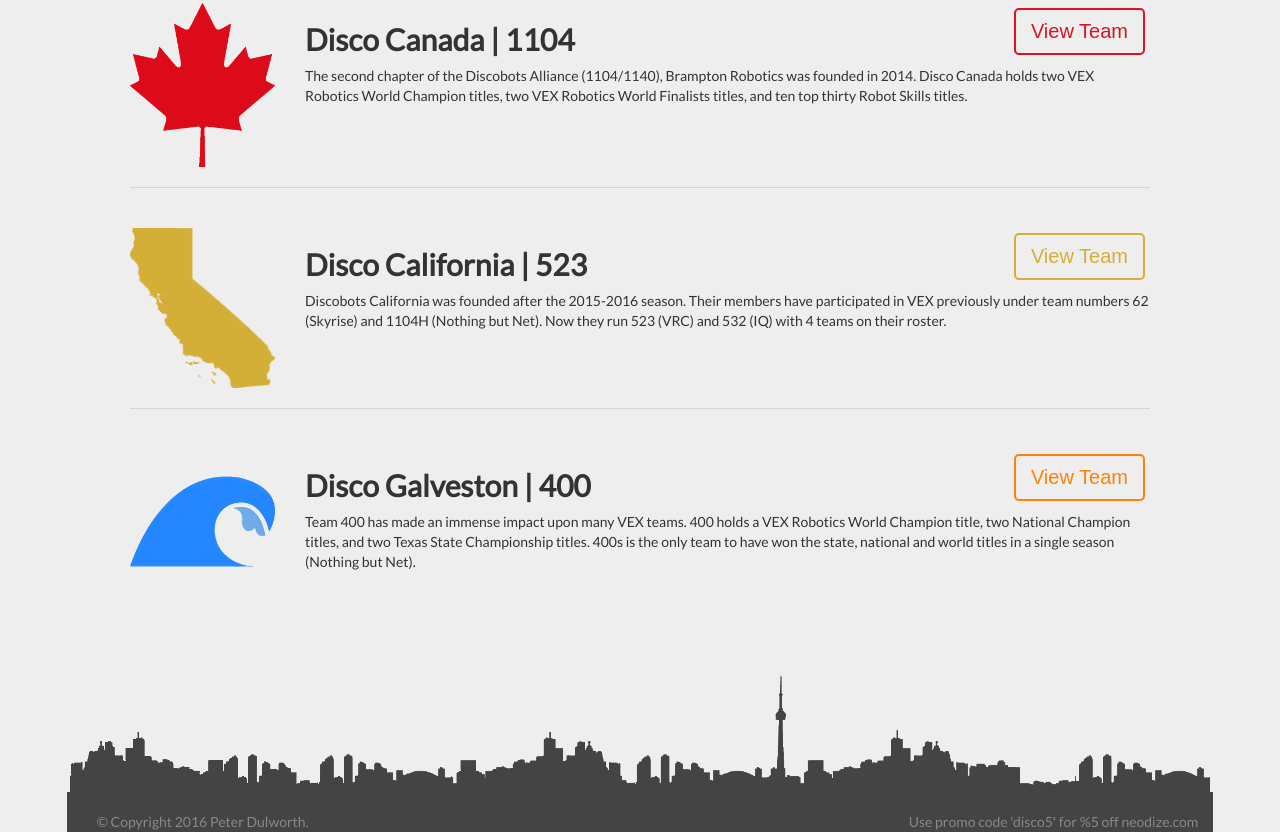
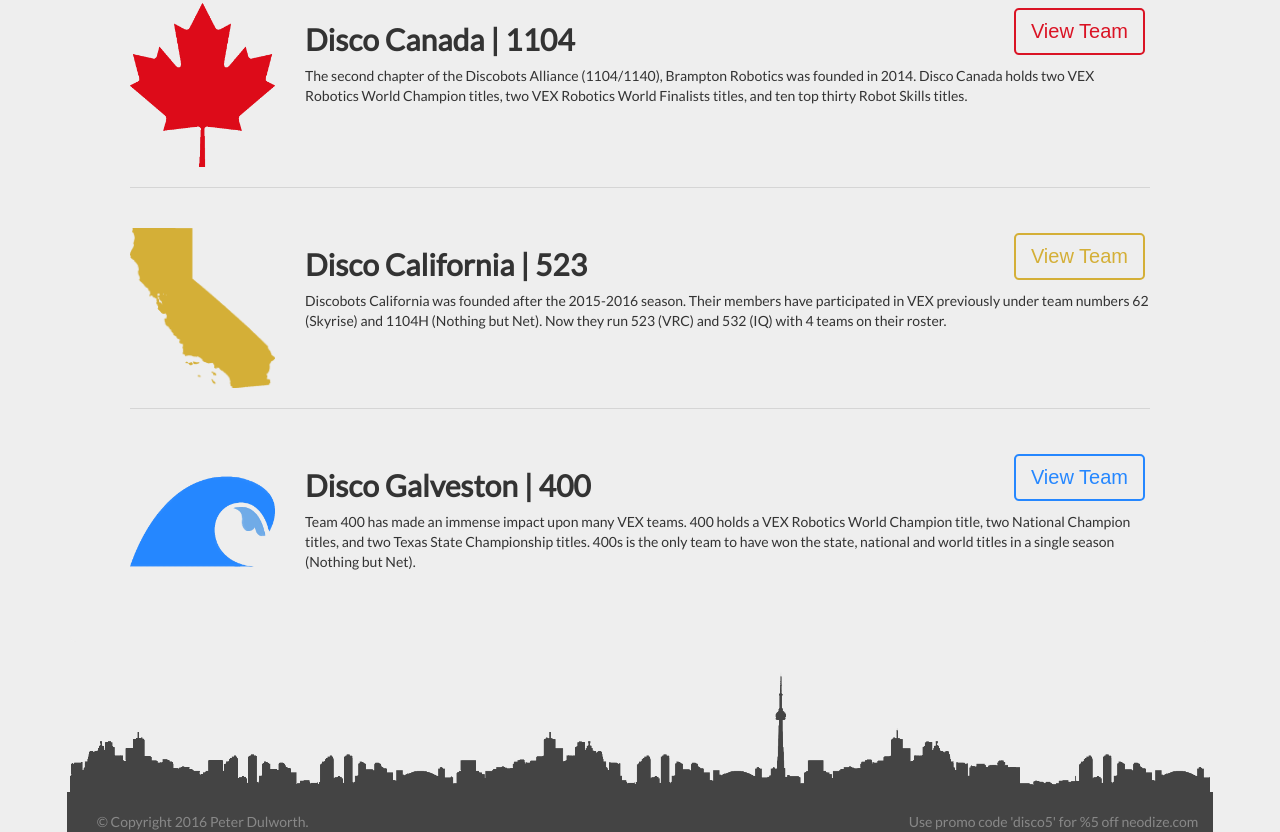
Before and after one commit to PeterDulworth/discoalliance.org, a plain HTML site: page index.html in a window 1280 px wide. Shown: the part 1209-2041 px from the top of the page. Drawn offline with nearby package versions, Linux system fonts and the light colour scheme.

Commit message:
fixed button color (no longer orange)

```diff
--- a/css/index.css
+++ b/css/index.css
@@ -1,7 +1,7 @@
 /*
 light blue: #70ABE7
 gold: #D4AF37
-orange: #FF8204
+blue-alt: #FF8204
 red: #DA1324
 -------------------
 med-blue: #2587FF
@@ -129,7 +129,7 @@ a:hover {
   cursor: hand;
 }
 
-.btn-blue, .btn-red, .btn-gold, .btn-orange {
+.btn-blue, .btn-red, .btn-gold, .btn-blue-alt {
   font-family: Arial;
   color: #000;
   font-size: 20px;
@@ -155,12 +155,12 @@ a:hover {
   border: solid #D4AF37 2px;
 }
 
-.btn-orange {
-  color: rgb(255,130,4);
-  border: solid rgb(255,130,4) 2px;
+.btn-blue-alt {
+  color: rgb(37,135,255);
+  border: solid rgb(37,135,255) 2px;
 }
 
-.btn-blue:hover, .btn-red:hover, .btn-gold:hover, .btn-orange:hover {
+.btn-blue:hover, .btn-red:hover, .btn-gold:hover, .btn-blue-alt:hover {
   /* offset-x | offset-y | blur-radius | spread-radius | color */
   box-shadow: 2px 2px 2px 1px rgba(0, 0, 0, 0.2);
   color:white;
@@ -180,8 +180,8 @@ a:hover {
   background: #D4AF37;
 }
 
-.btn-orange:hover {
-  background: rgb(255,130,4);
+.btn-blue-alt:hover {
+  background: rgb(37,135,255);
 }
 
 /*********************************************************************************************************************************************************
@@ -211,7 +211,7 @@ lg: 1200px and up
 }
 
 @media (min-width: 768px) {
-  .btn-blue, .btn-red, .btn-gold, .btn-orange {
+  .btn-blue, .btn-red, .btn-gold, .btn-blue-alt {
     display: inline-block;
     float: right;
   }
@@ -221,7 +221,7 @@ lg: 1200px and up
 }
 
 @media (max-width: 768px) {
-  .btn-blue, .btn-red, .btn-gold, .btn-orange, .txt-wrapper>h2 {
+  .btn-blue, .btn-red, .btn-gold, .btn-blue-alt, .txt-wrapper>h2 {
     display: inline-block;
   }
   .btn-wrapper, .txt-wrapper {
--- a/index.html
+++ b/index.html
@@ -108,7 +108,7 @@
                     <div class="col-xs-12 col-md-10">
                         <div class="row">
                             <div class="col-xs-12 col-sm-8 col-sm-offset-0 txt-wrapper"><h2 style="font-weight: bold;">Disco Galveston | 400</h2></div>
-                            <div class="col-xs-12 col-sm-4 col-sm-offset-0 btn-wrapper"><div class="btn-orange">View Team</div></div>
+                            <div class="col-xs-12 col-sm-4 col-sm-offset-0 btn-wrapper"><div class="btn-blue-alt">View Team</div></div>
                         </div>
                         Team 400 has made an immense impact upon many VEX teams. 400 holds a VEX Robotics World Champion title, two National Champion titles, and two Texas State Championship titles. 400s is the only team to have won the state, national and world titles in a single season (Nothing but Net).
                     </div>
```
